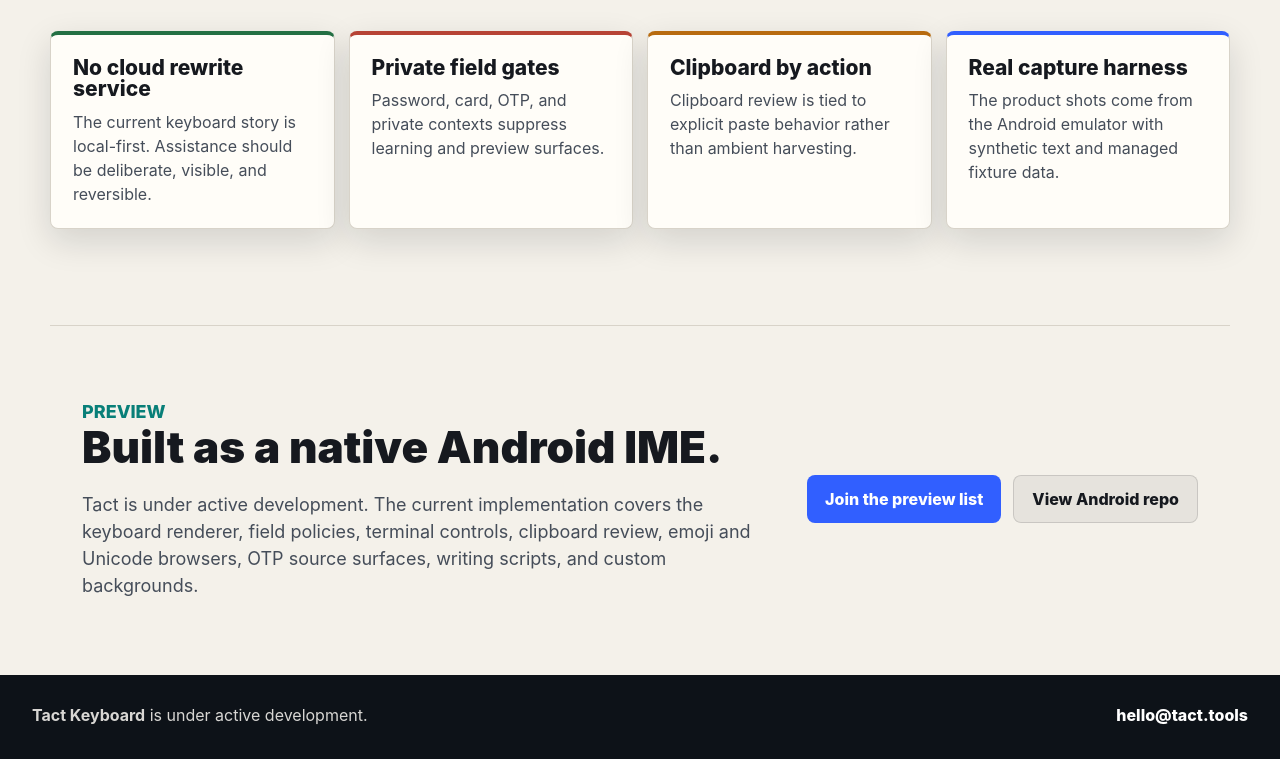
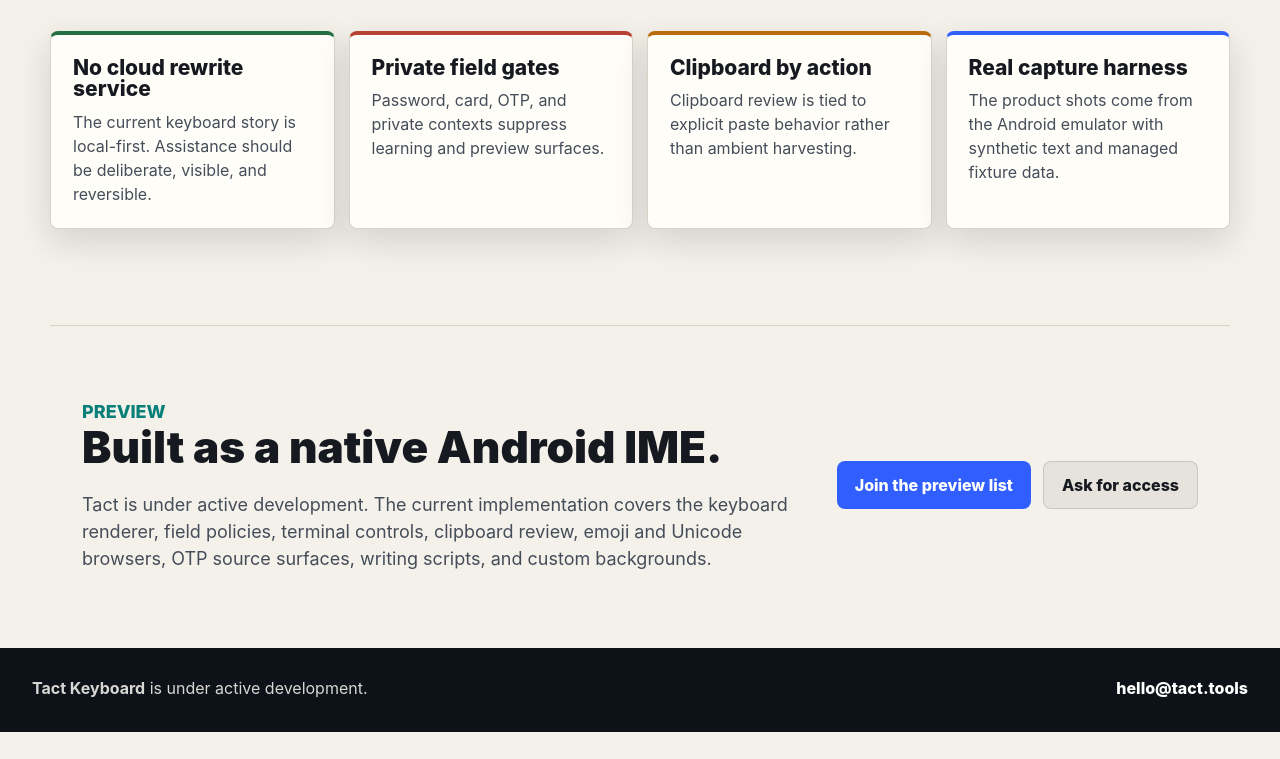
Before and after one commit to tact-tools/tact-tools.github.io, a plain HTML site: page index.html in a window 1280 px wide. Shown: the part 5769-6528 px from the top of the page. After the commit the page ends 6501 px from the top, so only its background shows below. Drawn offline with Linux system fonts and the light colour scheme.

Commit message:
site: Remove private Android repo link
The staging site is public, but the Android repository is still private. Linking visitors to that repo produces a dead end and exposes an implementation detail that is not ready for public browsing.

Replace the Android repo CTA with an access request link so the public page keeps a useful next step without pointing at the private repository.

```diff
--- a/index.html
+++ b/index.html
@@ -198,7 +198,7 @@
       </div>
       <div class="preview-actions" aria-label="Preview links">
         <a class="button button-primary" href="mailto:hello@tact.tools?subject=Tact%20Keyboard%20preview">Join the preview list</a>
-        <a class="button button-secondary button-light" href="https://github.com/tact-tools/tact-keyboard-android">View Android repo</a>
+        <a class="button button-secondary button-light" href="mailto:hello@tact.tools?subject=Tact%20Keyboard%20access">Ask for access</a>
       </div>
     </section>
   </main>
```
